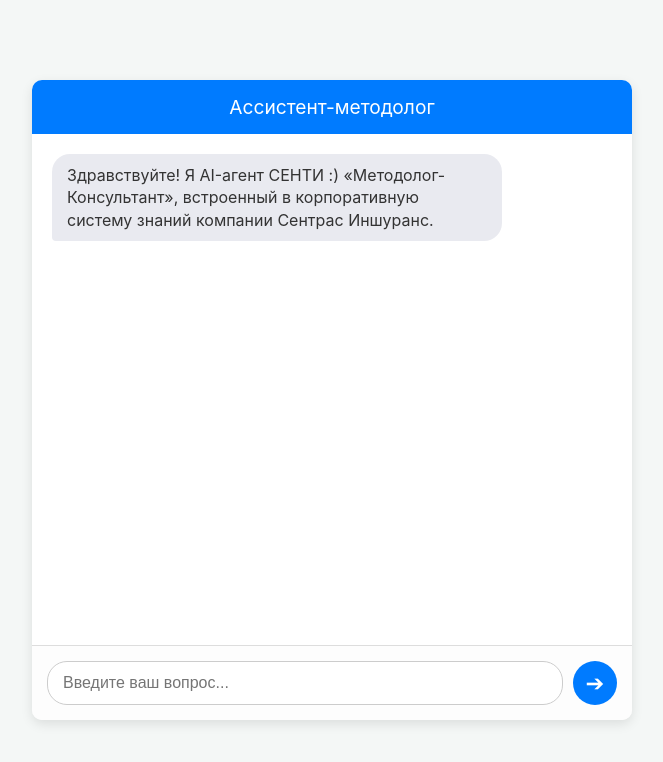
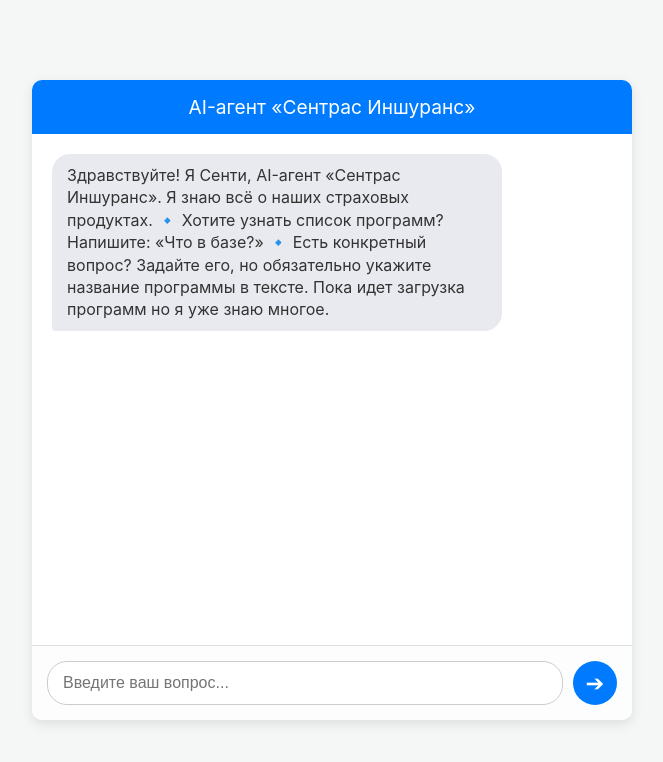
Before and after one commit to Tamerlan12345/dmbpv1, a plain HTML site: page index.html in a window 1280 px wide. Shown: the whole page, without its empty margins (308-971 px from the left). Drawn offline with Linux system fonts and the light colour scheme.

Commit message:
Update index.html

```diff
--- a/index.html
+++ b/index.html
@@ -116,10 +116,11 @@
 
     <div class="chat-container">
         <div class="chat-header">
-            Ассистент-методолог
+            AI-агент «Сентрас Иншуранс»
         </div>
         <div id="chat-box">
-            <div class="message bot-message">Здравствуйте! Я AI-агент СЕНТИ :)  «Методолог-Консультант», встроенный в корпоративную систему знаний компании Сентрас Иншуранс.</div>
+            <div class="message bot-message">Здравствуйте! Я Сенти, AI-агент «Сентрас Иншуранс». Я знаю всё о наших страховых продуктах.
+🔹 Хотите узнать список программ? Напишите: «Что в базе?» 🔹 Есть конкретный вопрос? Задайте его, но обязательно укажите название программы в тексте. Пока идет загрузка программ но я уже знаю многое.</div>
         </div>
         <form id="chat-form">
             <input type="text" id="user-input" placeholder="Введите ваш вопрос..." autocomplete="off">
```
